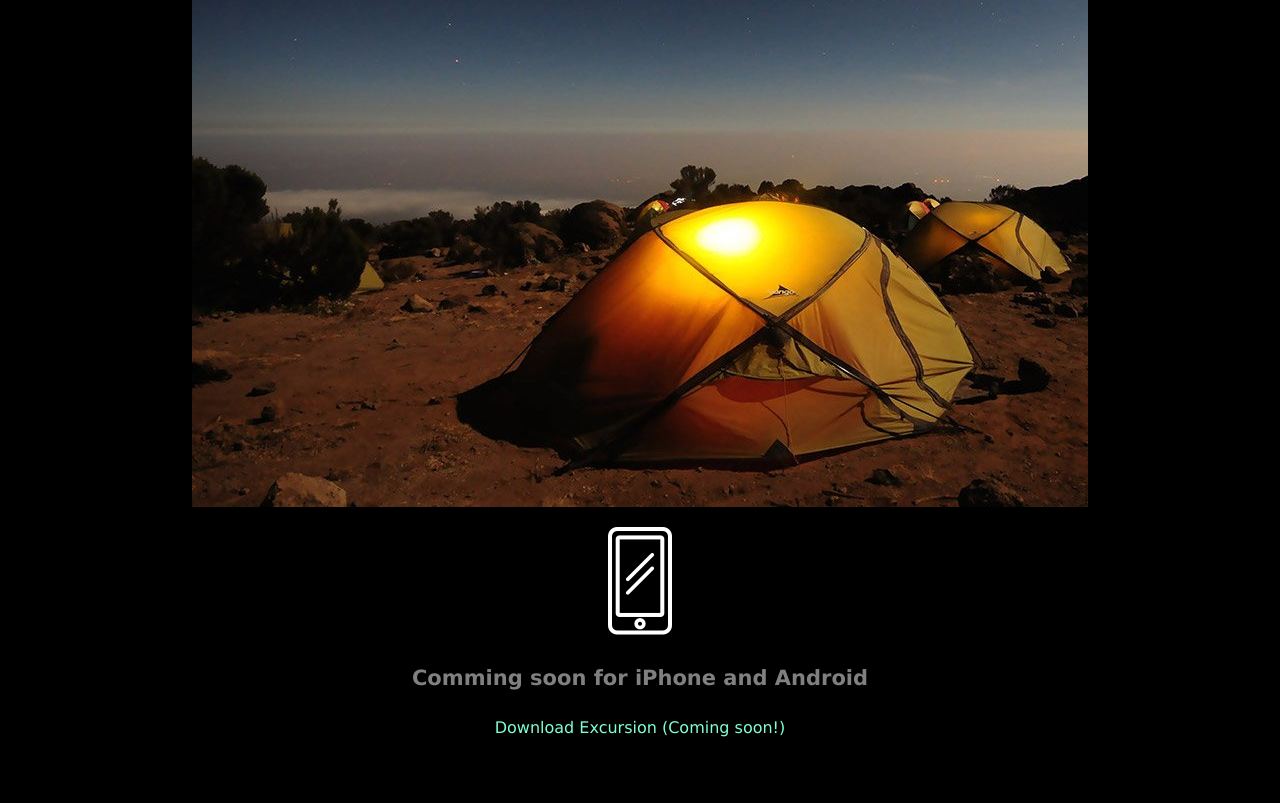
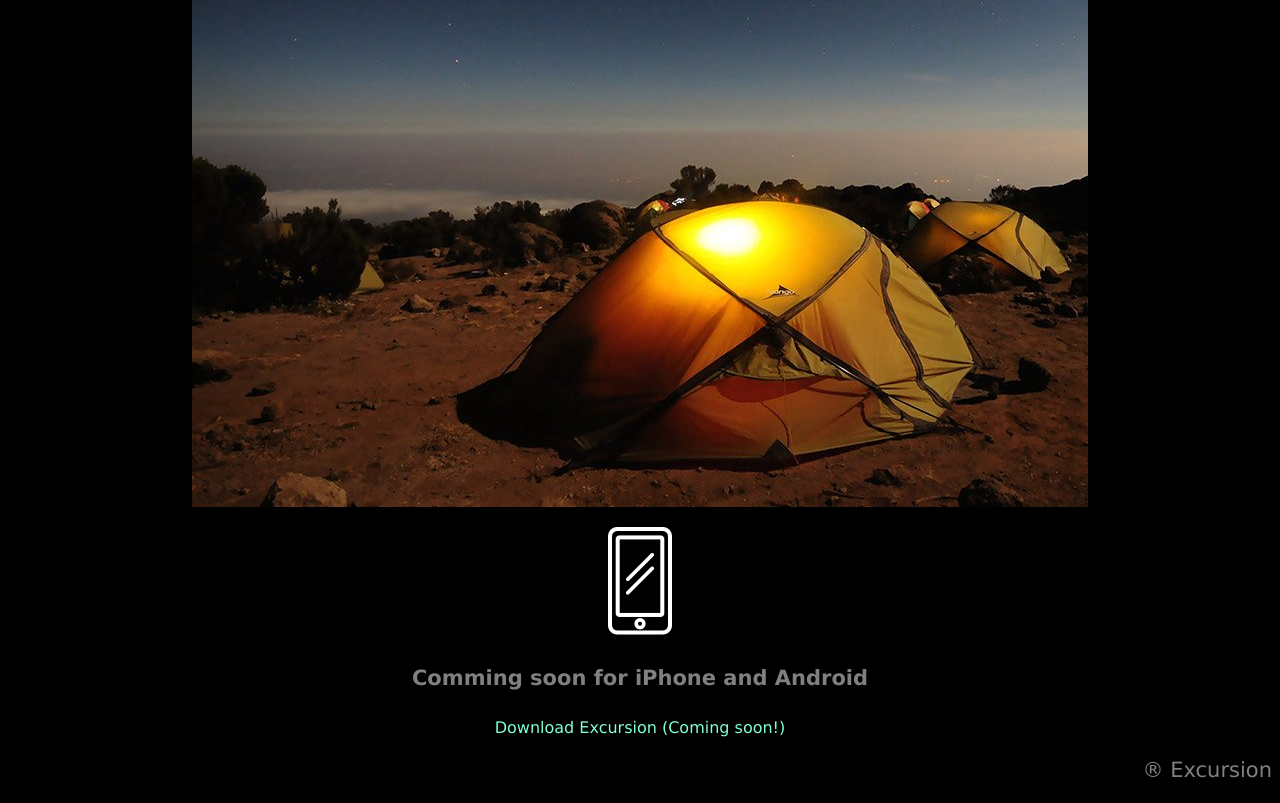
Before and after one commit to ErickSolisMahl/excursion, a plain HTML site: page index.html in a window 1280 px wide. Shown: the part 461-1264 px from the top of the page. Before the commit the page ends 1214 px from the top, so only its background shows below. Drawn offline with Linux system fonts and the light colour scheme.

Commit message:
Final push

```diff
--- a/index.html
+++ b/index.html
@@ -24,5 +24,6 @@
     <p>
         <a class="link--cta" herf ="#">Download Excursion (Coming soon!)</a>
     </p>
+    <p class="footer-copyright">® Excursion </p>
 </body>
 </html>
--- a/resources/css/style.css
+++ b/resources/css/style.css
@@ -29,3 +29,11 @@ body {
     font-size: 16px;
 
 }
+
+/* Footer */
+
+.footer-copyright{
+    font-size: 21px;
+    color: gray;
+    text-align: right;
+}
```
